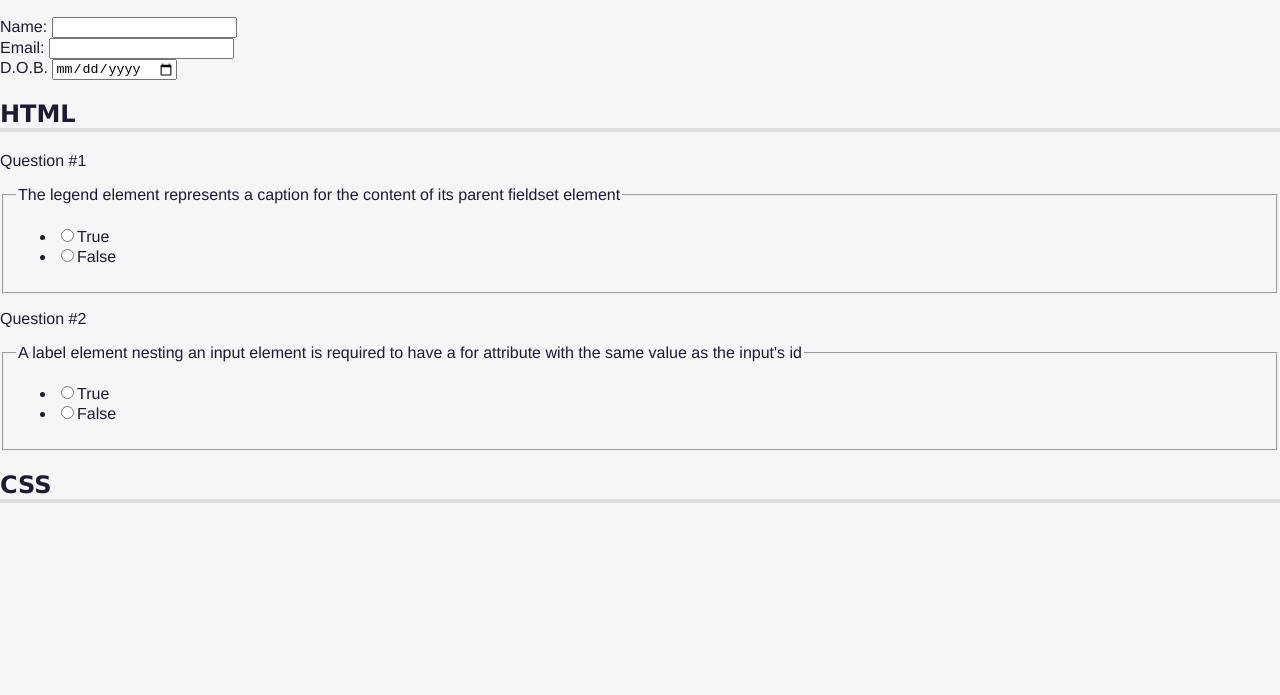
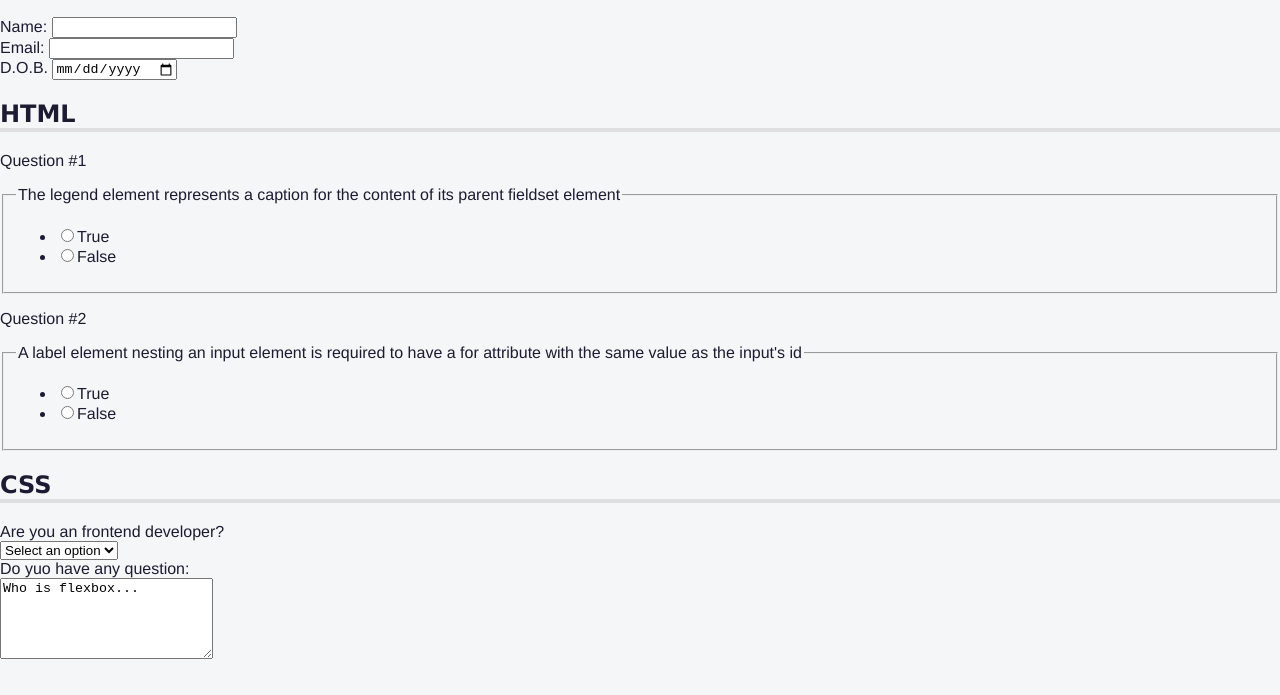
Before and after one commit to DmitryChijov/quiz, a plain HTML site: page index.html in a window 1280 px wide. Shown: the part 105-800 px from the top of the page. Drawn offline with Linux system fonts and the light colour scheme.

Commit message:
добавляет третью секцию

```diff
--- a/index.html
+++ b/index.html
@@ -95,12 +95,32 @@
                                          предусмотрен выбор только одного варианта -->
                                 </li>
                             </ul>
-
                     </fieldset>
                 </div>
             </section>
+
+<!-- CSS section -->
             <section role="region" aria-labelledby="css-questions">
                 <h2 id="css-questions">CSS</h2>
+
+                <div class="formrow">
+                    <div class="question-block">
+                        <label for="customer">Are you an frontend developer?</label>
+                    </div>
+                    <div class="answer">
+                        <select name="customer" id="customer" required>
+                            <option value="">Select an option</option>
+                            <option value="yes">Yes</option>
+                            <option value="no">No</option>
+                        </select>
+                    </div>
+                    <div class="question-block">
+                        <label for="css-questions">Do yuo have any question:</label>
+                    </div>
+                    <div class="answer">
+                        <textarea name="css-questions" id="css-questions" cols="24" rows="5" placeholder="Who is flexbox...">Who is flexbox...</textarea>
+                    </div>
+                </div>
             </section>
         </form>
     </main>
```
